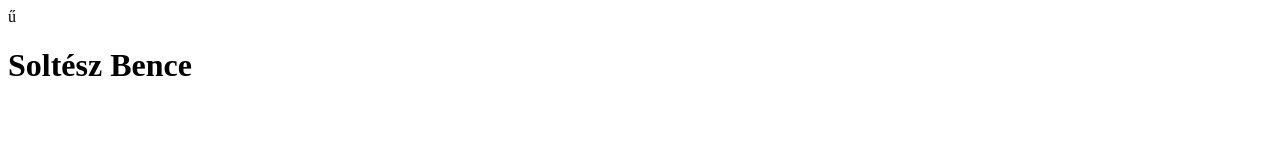
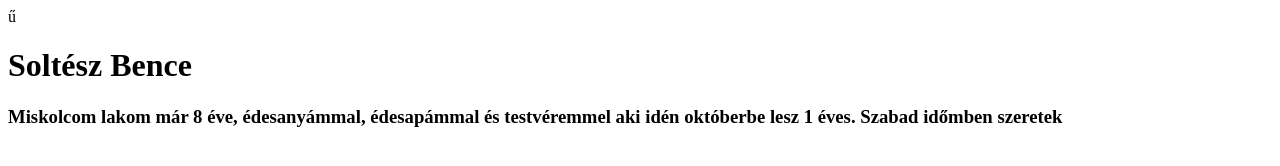
Before and after one commit to solteszb/IKT-h-zi-feladat-bemutatkoz-s, a plain HTML site: page index.html in a window 1280 px wide. Drawn offline with Linux system fonts and the light colour scheme.

Commit message:
első bekezdés

```diff
--- a/index.html
+++ b/index.html
@@ -7,7 +7,9 @@
     <h1>Soltész Bence</h1>
 </head>
 <body>
-
+  <p><h3>Miskolcom lakom már 8 éve, édesanyámmal, édesapámmal és testvéremmel aki idén októberbe lesz 1 éves.
+     Szabad időmben szeretek
+  </h3></p>
 
 </body>
 </html>
```
